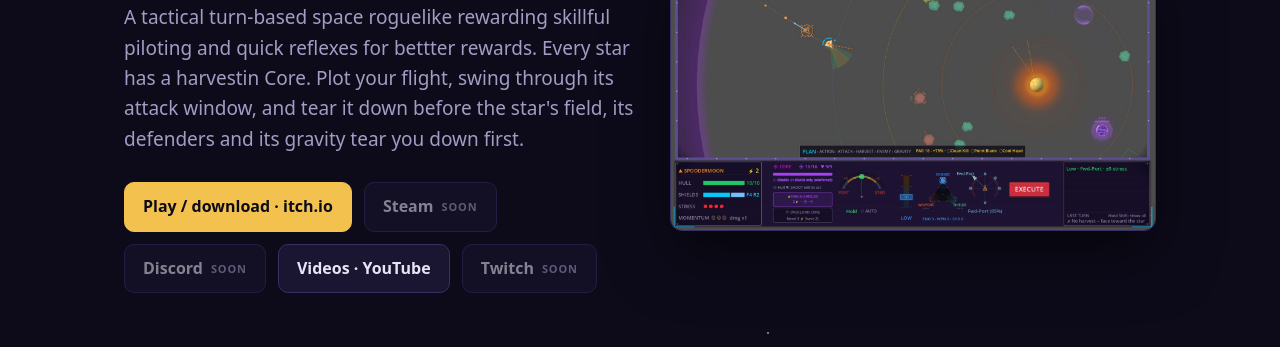
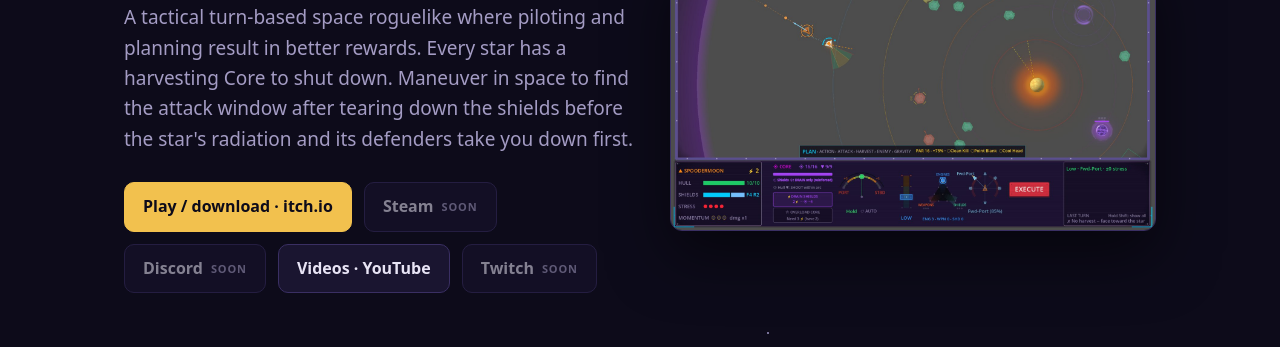
Before and after one commit to IMPACTO14/awesomesquad-site, a plain HTML site: page chris.html in a window 1280 px wide. Shown: the part 227-574 px from the top of the page. Drawn offline with Linux system fonts and the light colour scheme.

Commit message:
Update chris.html

```diff
--- a/chris.html
+++ b/chris.html
@@ -4,9 +4,9 @@
 <meta charset="utf-8">
 <meta name="viewport" content="width=device-width, initial-scale=1">
 <title>Telecrisis Chris · Awesome Squad</title>
-<meta name="description" content="Telecrisis Chris is a turn-based space roguelike: plan your flight, attack the Core, harvest energy, and survive the enemy and gravity phases.">
+<meta name="description" content="Telecrisis Chris is a turn-based space roguelike: plan your flight, attack the Core, harvest energy, and survive.">
 <meta property="og:title" content="Telecrisis Chris · Awesome Squad">
-<meta property="og:description" content="Telecrisis Chris is a turn-based space roguelike: plan your flight, attack the Core, harvest energy, and survive the enemy and gravity phases.">
+<meta property="og:description" content="Telecrisis Chris is a turn-based space roguelike: plan your flight, attack the Core, harvest energy, and survive.">
 <meta property="og:image" content="https://awesomesquad.fyi/img/shots/star-yellow.jpg">
 <meta property="og:type" content="website">
 <meta name="twitter:card" content="summary_large_image">
@@ -25,7 +25,7 @@
   <div>
     <div class="kicker">In development · v1.1.0</div>
     <h1>Telecrisis <span>Chris</span></h1>
-    <p class="lead">A tactical turn-based space roguelike rewarding skillful piloting and quick reflexes for bettter rewards. Every star has a harvestin Core. Plot your flight, swing through its attack window, and tear it down before the star's field, its defenders and its gravity tear you down first.</p>
+    <p class="lead">A tactical turn-based space roguelike where piloting and planning result in better rewards. Every star has a harvesting Core to shut down. Maneuver in space to find the attack window after tearing down the shields before the star's radiation and its defenders take you down first.</p>
     <div class="btns"><a class="btn primary" href="https://tsavagegames.itch.io/telecrisis-chris" target="_blank" rel="noopener">Play / download · itch.io</a><span class="btn off" title="Link coming soon">Steam <span class="soon">soon</span></span><span class="btn off" title="Link coming soon">Discord <span class="soon">soon</span></span><a class="btn" href="https://www.youtube.com/@SAVAGE-GAMES-LLC" target="_blank" rel="noopener">Videos · YouTube</a><span class="btn off" title="Link coming soon">Twitch <span class="soon">soon</span></span></div>
   </div>
   <img class="shot" src="img/shots/star-blue.jpg" alt="A Blue Giant star fight with fast flares and a fast asteroid field">
```
